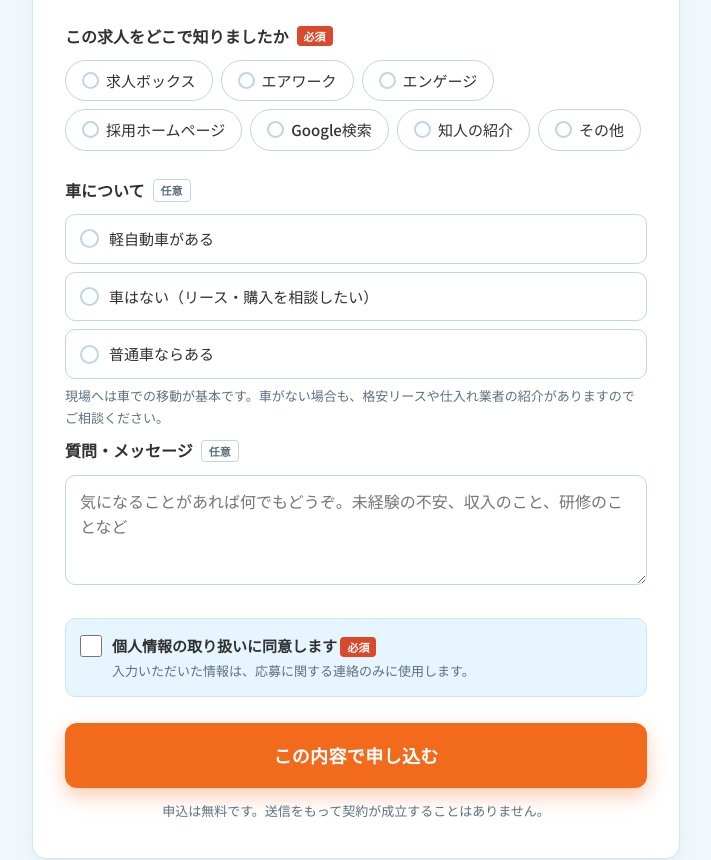
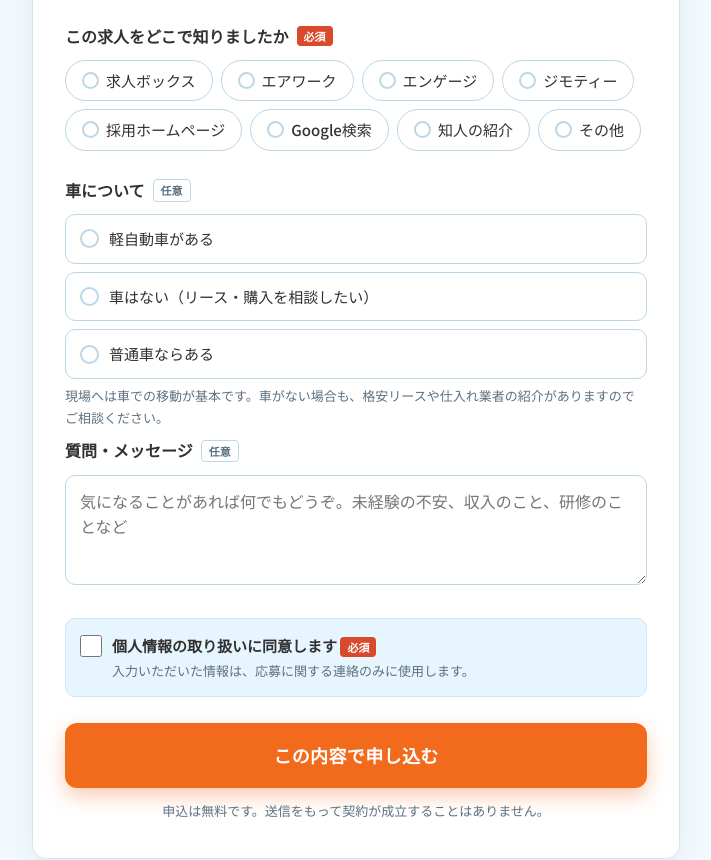
Before and after one commit to tasukarutaoka-cpu/tasukaru-form, a plain HTML site: page index.html in a window 1280 px wide. Shown: the part 1400-2260 px from the top of the page, without its empty margins (284-995 px from the left). Drawn offline with Linux system fonts and the light colour scheme.

Commit message:
Add Jimoty option to source question

```diff
--- a/index.html
+++ b/index.html
@@ -448,6 +448,7 @@
               <label><input type="radio" name="この求人をどこで知りましたか" value="求人ボックス" />求人ボックス</label>
               <label><input type="radio" name="この求人をどこで知りましたか" value="エアワーク" />エアワーク</label>
               <label><input type="radio" name="この求人をどこで知りましたか" value="エンゲージ" />エンゲージ</label>
+              <label><input type="radio" name="この求人をどこで知りましたか" value="ジモティー" />ジモティー</label>
               <label><input type="radio" name="この求人をどこで知りましたか" value="採用ホームページ" />採用ホームページ</label>
               <label><input type="radio" name="この求人をどこで知りましたか" value="Google検索" />Google検索</label>
               <label><input type="radio" name="この求人をどこで知りましたか" value="知人の紹介" />知人の紹介</label>
```
